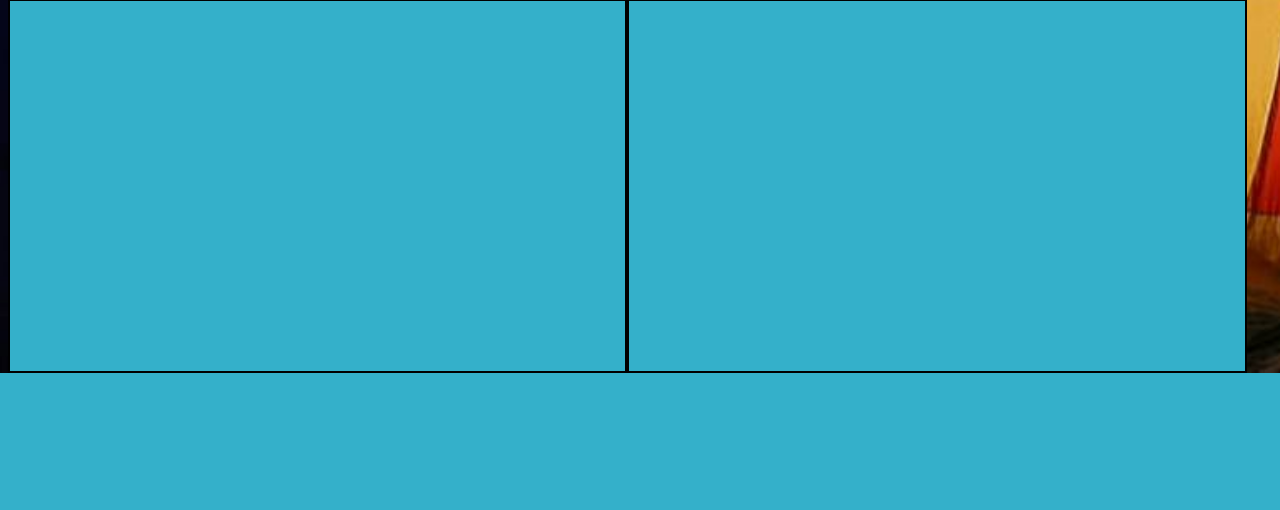
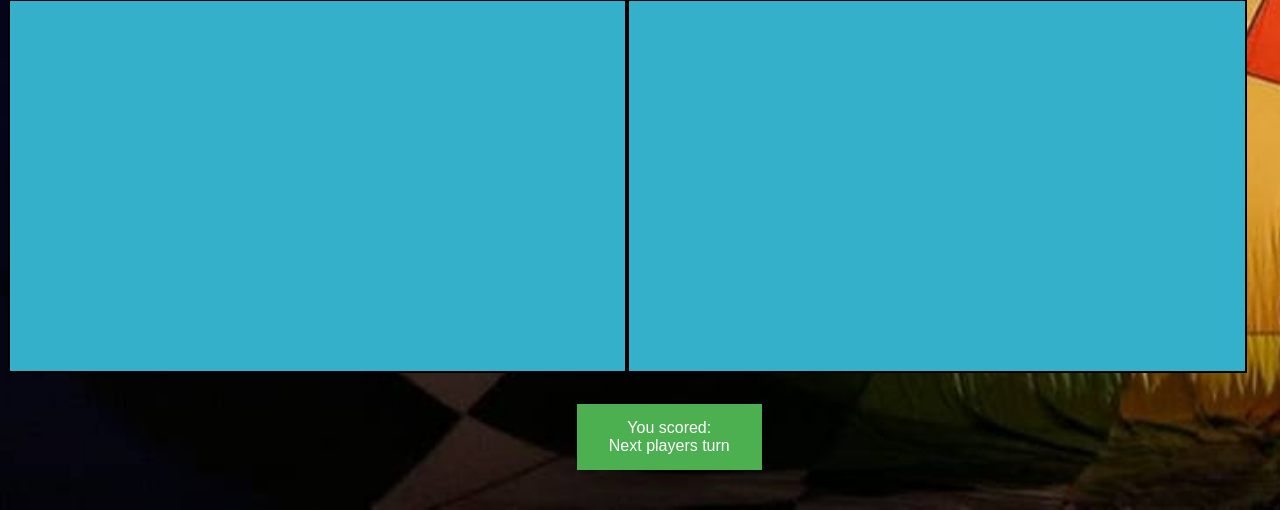
Before and after one commit to 2semesterB2/examGrp7, a PHP site: page /players/players.php in a window 1280 px wide. Shown: the part 2173-2683 px from the top of the page. Before the commit the page ends 2546 px from the top, so only its background shows below. Run offline with PHP 8.4, Linux system fonts and the light colour scheme; some libraries are stand-ins or nearby versions.

Commit message:
buttom-nextplayer

```diff
--- a/players/players.php
+++ b/players/players.php
@@ -91,7 +91,8 @@
 	<button id="leader-button">Next</button>
 
 	</section>
-
+<button id="button-next">You scored:<br>Next players turn
+ </button>
 
 
 	<script src="https://ajax.googleapis.com/ajax/libs/jquery/3.2.1/jquery.min.js"></script>
--- a/players/stylesheet.css
+++ b/players/stylesheet.css
@@ -163,3 +163,16 @@ p#player8 {
 
 
 }
+#button-next{
+	background-color: #4CAF50;
+    border: none;
+    color: white;
+    padding: 15px 32px;
+    text-align: center;
+    text-decoration: none;
+    font-size: 16px;
+    margin: 4px 2px;
+	margin-left: 45%;
+	margin-top:2.5%;
+	margin-bottom: 2.5%;
+}
```
